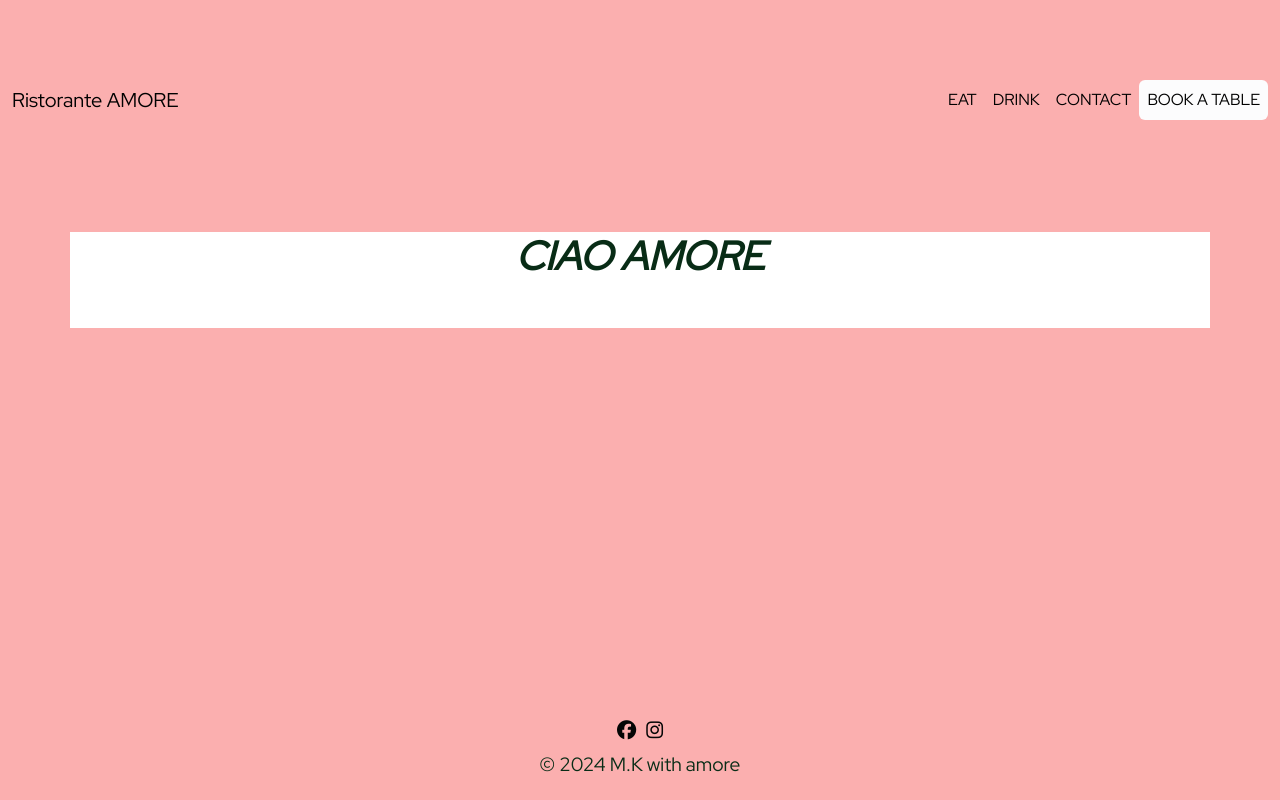
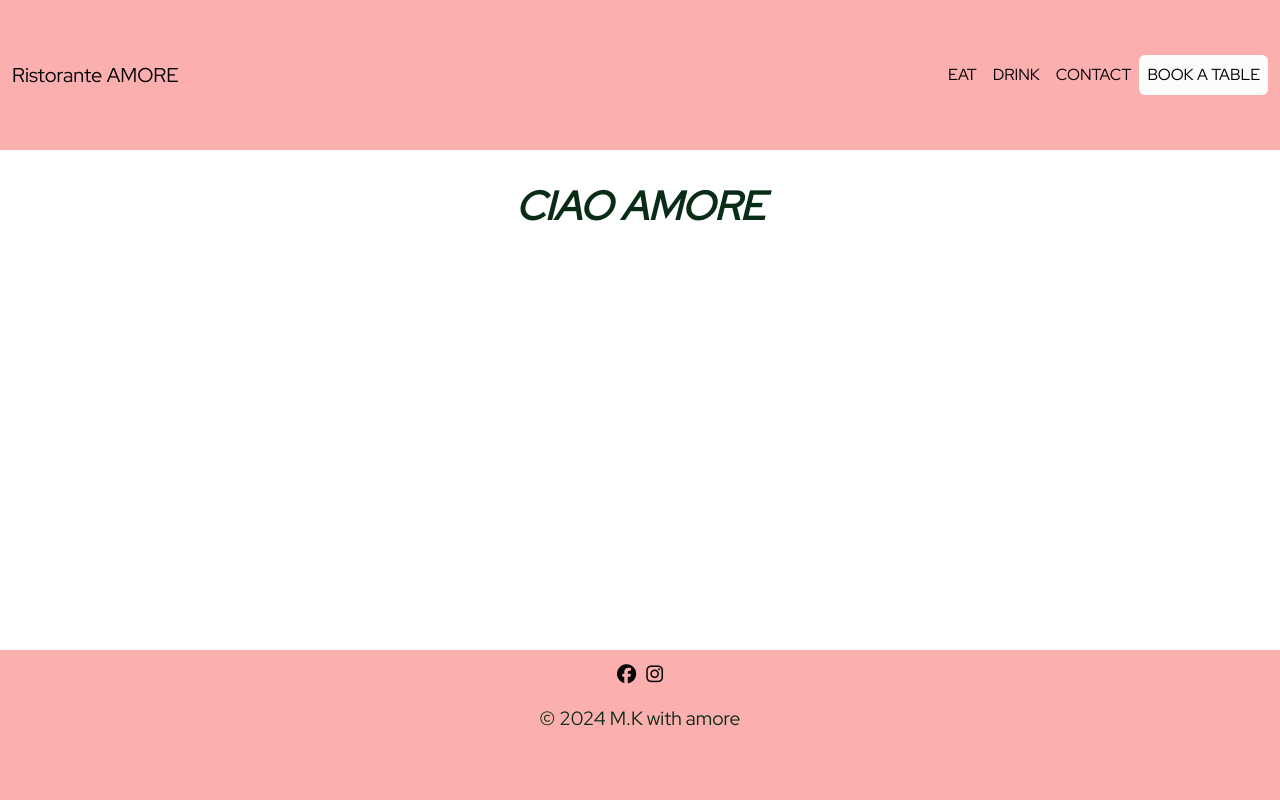
Before and after one commit to Maximiliane-K/pp4-restaurant-app, a Django app: page / in a window 1280 px wide. Run offline with Django 3.2, Linux system fonts and the light colour scheme; data that the repository does not hold is empty; some libraries are stand-ins or nearby versions.

Commit message:
Add styling to footer section

```diff
--- a/static/css/style.css
+++ b/static/css/style.css
@@ -9,14 +9,28 @@
 body {
     font-family: 'Red Hat Display', serif;
     color: #082C16;
+    background-color: #FFFFFF;
+}
+
+.navbar {
+    background-color: #FBAFAF;
+    height: 150px;
+}
+
+/* Footer */
+footer {
     background-color: #FBAFAF;
 }
 
-.navbar {
-    height: 200px;
+.footer {
+    background-color: #FBAFAF;
+    height: 150px;
 }
 
-/* Footer */
+.footer-icon {
+    padding: 10px;
+}
+
 .fa-brands {
     font-size: 1.2em;
     font-weight: 400;
--- a/templates/base.html
+++ b/templates/base.html
@@ -35,7 +35,7 @@
 
 <body>
   <!-- Navigation -->
-  <nav class="navbar navbar-expand-lg">
+  <nav class="navbar navbar-expand-lg sticky-top">
     <div class="container-fluid">
       <a class="navbar-brand" href="#">Ristorante AMORE</a>
       <button class="navbar-toggler" type="button" data-bs-toggle="collapse" data-bs-target="#navbarNav" aria-controls="navbarNav" aria-expanded="false" aria-label="Toggle navigation">
@@ -58,8 +58,8 @@
 
   <!-- Footer -->
   <footer>
-    <div class="container-fluid text-center">
-      <div class="fixed-bottom">
+    <div class=".container text-center">
+      <div class="footer fixed-bottom">
         <!-- Social Media Icons-->
         <div class="footer-icon d-flex justify-content-center">
           <a href="https://facebook.com" target="_blank" rel="noopener" aria-label="Visit our Facebook page (opens in a new tab)"><i class="fa-brands fa-facebook" style="color: #050505;"></i></a>
```
